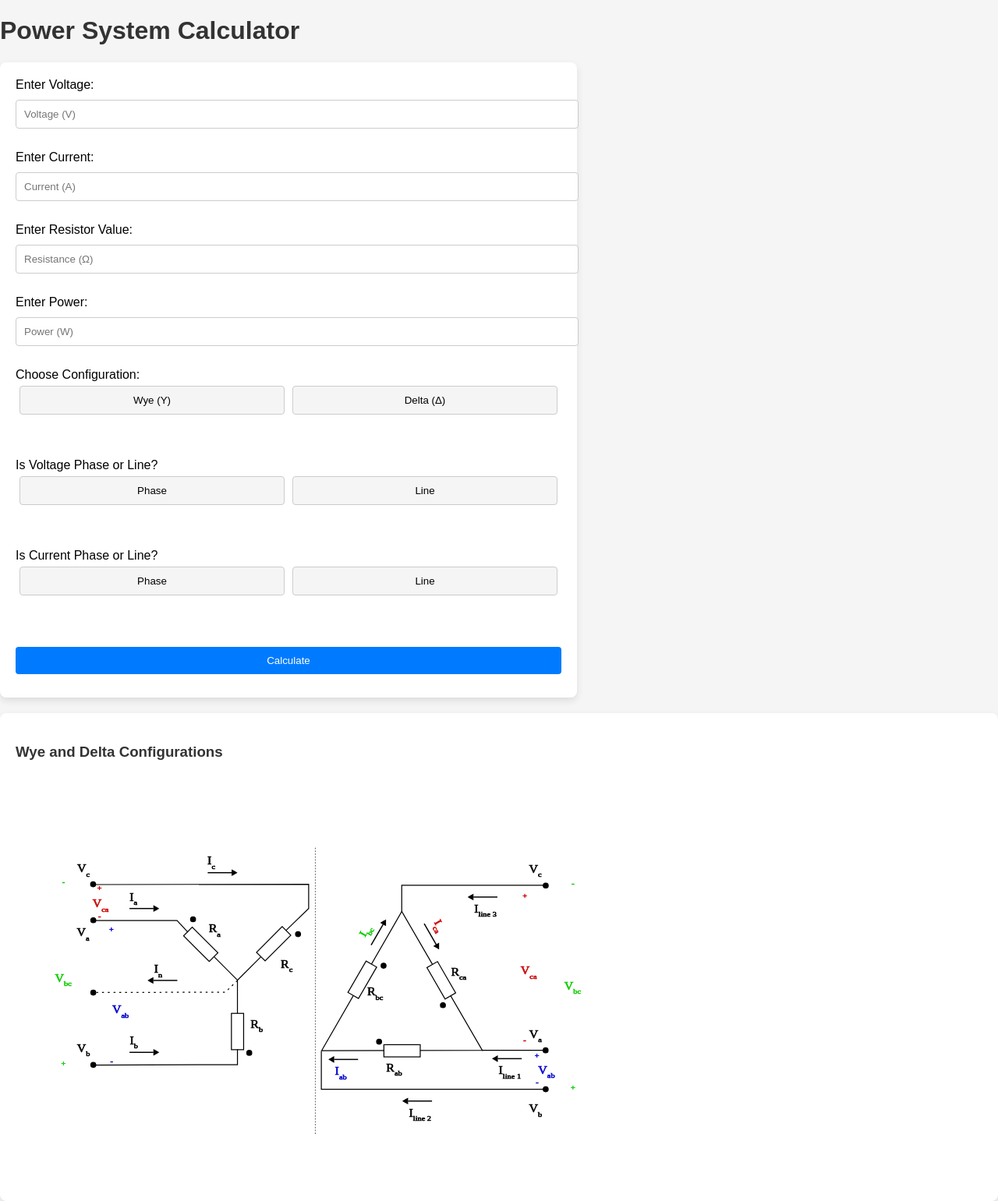
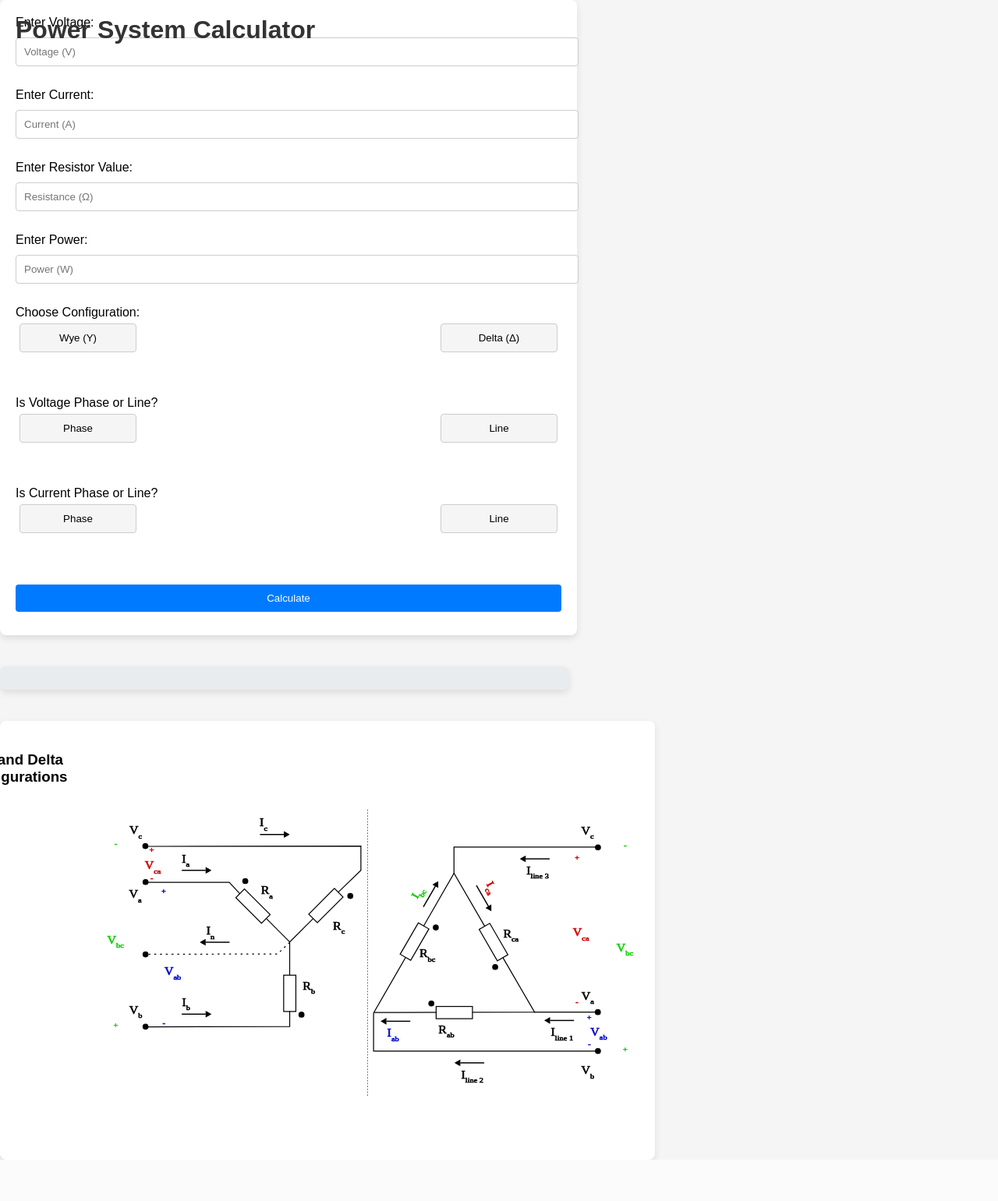
Before and after one commit to emanalva/Power-Model, a Flask app: page / in a window 1280 px wide. Shown: the whole page at 78% size. After the commit the page ends 1488 px from the top, so only its background shows below. Run offline with Flask 3, Linux system fonts and the light colour scheme.

Commit message:
some styling alterations. to be changed

```diff
--- a/static/css/styles.css
+++ b/static/css/styles.css
@@ -12,14 +12,28 @@
     margin: 0;
     padding: 0;
     background-color: #f5f5f5;
+    display: flex;
+    flex-direction: column;
+    min-height: 100vh;
 }
 
-/* Center the content */
+/* Title (h1) in the top-left corner */
+h1 {
+    position: absolute;
+    top: 20px;
+    left: 20px;
+    color: #333;
+    margin: 0;
+    font-size: 2rem;
+}
+
+/* Center the content within the container */
 .container {
     display: flex;
     flex-direction: column;
     align-items: center;
-    justify-content: center;
+    justify-content: flex-start;
+    width: 100%;
     padding: 20px;
 }
 
@@ -30,10 +44,11 @@
     border-radius: 8px;
     box-shadow: 0px 4px 10px rgba(0, 0, 0, 0.1);
     width: 100%;
-    max-width: 700px; /* Increased width to make the form wider */
+    max-width: 700px;
     margin-bottom: 20px;
 }
 
+/* Form inputs and select dropdowns */
 form input, form select {
     width: 100%;
     padding: 10px;
@@ -47,6 +62,7 @@
     display: flex;
     justify-content: space-between;
     margin-bottom: 15px;
+    width: 100%;
 }
 
 .button-group button {
@@ -58,6 +74,7 @@
     cursor: pointer;
     border-radius: 4px;
     text-align: center;
+    max-width: 150px;
 }
 
 .button-group button.selected {
@@ -78,30 +95,33 @@
     background-color: #0056b3;
 }
 
-/* Diagram container */
+/* Diagram container (centered horizontally) */
 .diagram {
     background-color: #fff;
     padding: 20px;
     border-radius: 8px;
     box-shadow: 0px 4px 10px rgba(0, 0, 0, 0.1);
+    display: flex;
+    justify-content: center;
+    margin-top: 20px;
+    width: 100%;
+    max-width: 800px;
 }
 
+/* Center the SVG diagram */
 .diagram object {
     width: 100%;
-    max-width: 800px;
     height: auto;
 }
 
-/* Headings */
-h1, h3 {
-    color: #333;
+/* Style for the Results div (centered above diagram) */
+#results {
+    background-color: #e9ecef;
+    padding: 15px;
+    border-radius: 8px;
+    box-shadow: 0px 4px 10px rgba(0, 0, 0, 0.1);
+    width: 100%;
+    max-width: 700px;
+    margin: 20px 0;
+    text-align: center;
 }
-
-/* Adjust margin for label and buttons */
-form label {
-    margin-bottom: 5px;
-}
-
-form div {
-    margin-bottom: 20px;
-}
```
